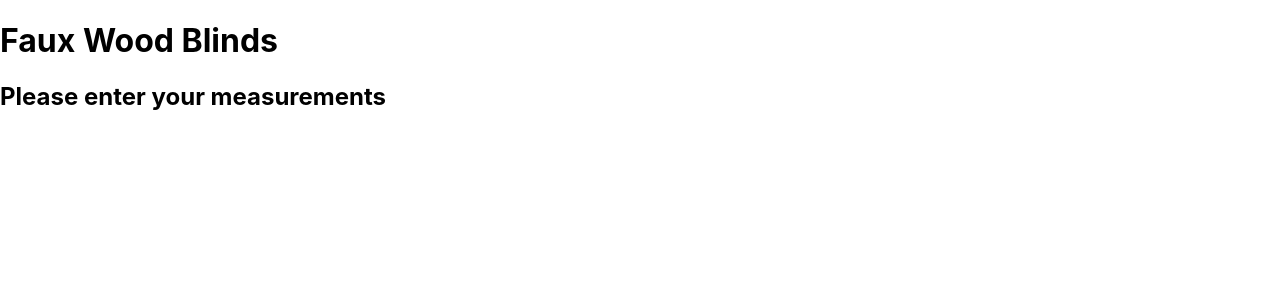
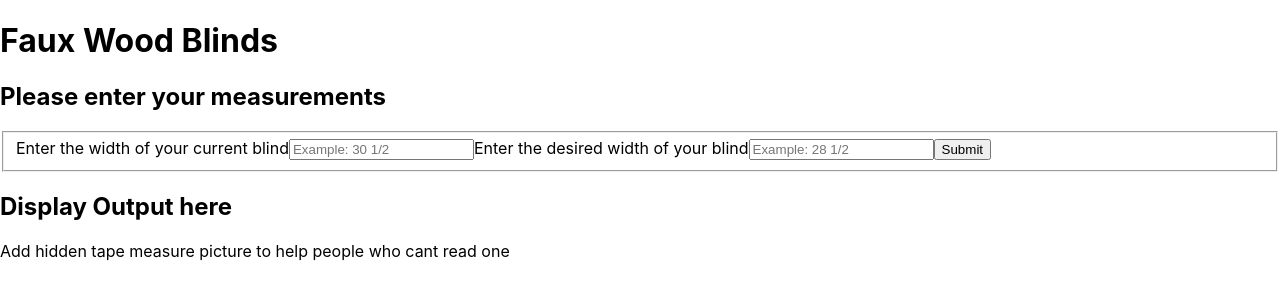
Before and after one commit to Anthony-Ghilardi/ExactBlinds, a React (Create React App) app: page /fauxWood in a window 1280 px wide. Shown: the top 300 px of the page. Built offline with nearby package versions, Linux system fonts and the light colour scheme.

Commit message:
Adding logic for faux wood blind cuts

```diff
--- a/src/components/FauxWood/FauxWood.jsx
+++ b/src/components/FauxWood/FauxWood.jsx
@@ -1,14 +1,75 @@
-import React from "react";
-import './faux-wood.css'
+import React, { useState } from "react";
+import "./faux-wood.css";
 
 export default function FauxWood() {
-    let Ogblinds = 0;
-    let newBlinds = 0;
+  const [OriginalValue, setOriginalValue] = useState("");
+  const [DesiredValue, setDesiredValue] = useState("");
+  const [Cut, setCut] = useState("");
 
-    return (
-        <div>
-            <h1>Faux Wood Blinds</h1>
-            <h2>Please enter your measurements</h2>
-        </div>
-    )
+  const handleOriginalInput = (event) => {
+    const OriginalValue = event.target.value;
+    const regex = /^\s*(\d+)?(\s+(\d+\/?\d*)?)?$/;
+
+    if (regex.test(OriginalValue) || OriginalValue === "") {
+      setOriginalValue(OriginalValue);
+    }
+  };
+
+  const handleDesiredInput = (event) => {
+    const DesiredValue = event.target.value;
+    const regex = /^\s*(\d+)?(\s+(\d+\/?\d*)?)?$/;
+
+    if (regex.test(DesiredValue) || DesiredValue === "") {
+      setDesiredValue(DesiredValue);
+    }
+  };
+
+  const handleCut = (event) => {
+    event.preventDefault();
+    let blindWidth = OriginalValue;
+    let blindCut = DesiredValue;
+    console.log(blindWidth);
+    console.log(blindCut);
+    // setCut();
+    // console.log()
+  };
+
+  return (
+    <div>
+      <h1>Faux Wood Blinds</h1>
+      <h2>Please enter your measurements</h2>
+      <form onSubmit={handleCut}>
+        <fieldset>
+          <label>
+            Enter the width of your current blind
+            <input
+              type="text"
+              value={OriginalValue}
+              onChange={handleOriginalInput}
+              placeholder="Example: 30 1/2"
+            />
+          </label>
+          <label>
+            Enter the desired width of your blind
+            <input
+              type="test"
+              value={DesiredValue}
+              onChange={handleDesiredInput}
+              placeholder="Example: 28 1/2"
+            />
+          </label>
+          <input
+            type="submit"
+            value="Submit"
+          />
+        </fieldset>
+      </form>
+      <div className="cut-showcase">
+        <h2>Display Output here</h2>
+      </div>
+      <div>
+        Add hidden tape measure picture to help people who cant read one
+      </div>
+    </div>
+  );
 }
```
